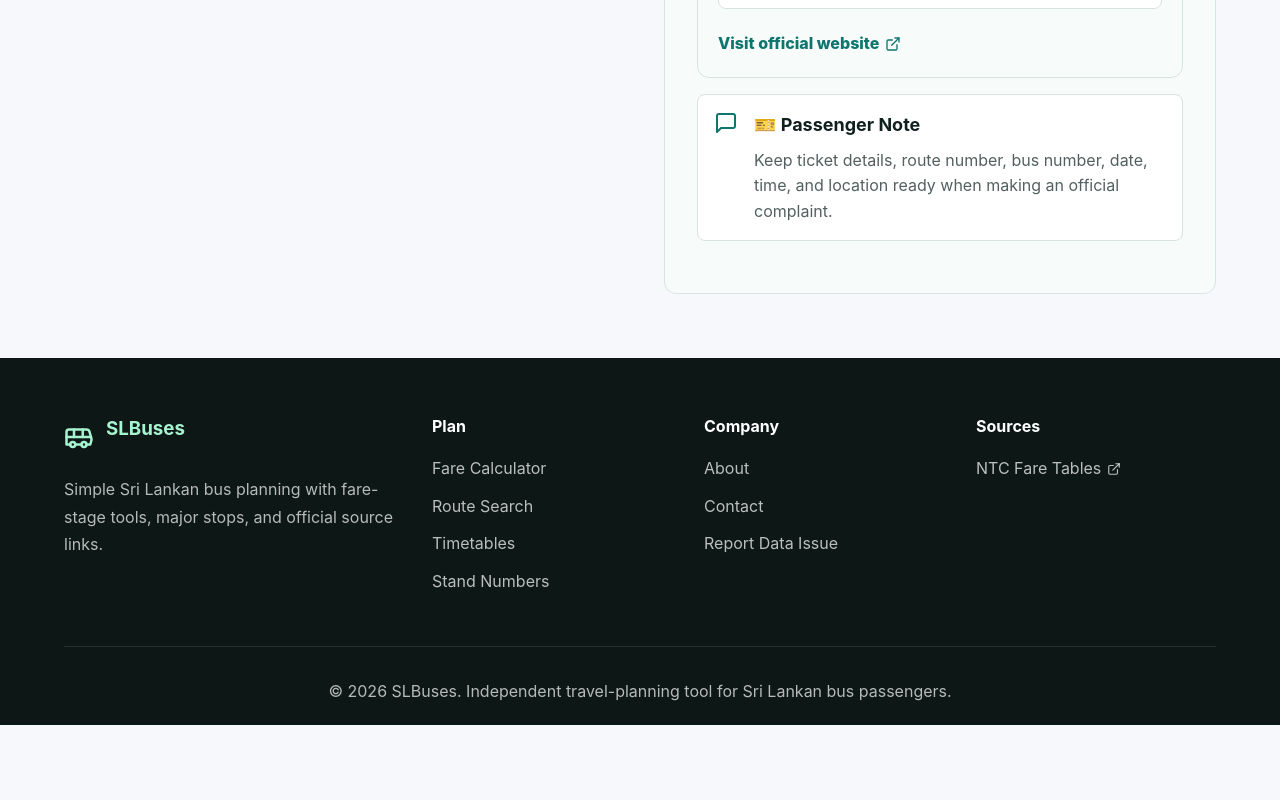
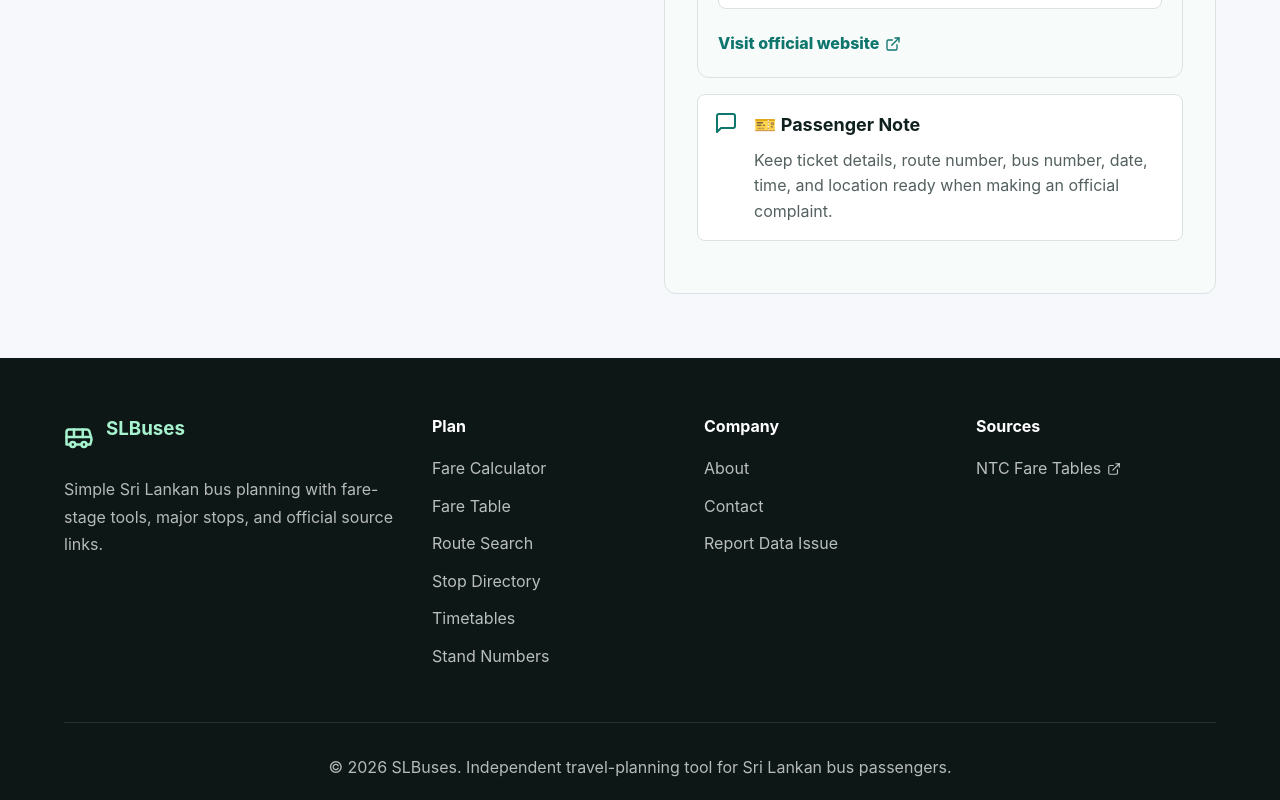
Before and after one commit to RensithUdara/SLBuses-Businfo, a React (Vite) app: page /contact in a window 1280 px wide. Shown: the part 1668-2468 px from the top of the page. Before the commit the page ends 2393 px from the top, so only its background shows below. Built offline with nearby package versions, Linux system fonts and the light colour scheme.

Commit message:
Add missing links for Fare Table and Stop Directory in Footer component

```diff
--- a/src/components/Footer.jsx
+++ b/src/components/Footer.jsx
@@ -19,7 +19,9 @@ const Footer = () => {
             <h4>Plan</h4>
             <ul>
               <li><Link to="/normalfare">Fare Calculator</Link></li>
+              <li><Link to="/faretable">Fare Table</Link></li>
               <li><Link to="/findroutes">Route Search</Link></li>
+              <li><Link to="/stops">Stop Directory</Link></li>
               <li><Link to="/normalwaytimes">Timetables</Link></li>
               <li><Link to="/standnumbers">Stand Numbers</Link></li>
             </ul>
```
